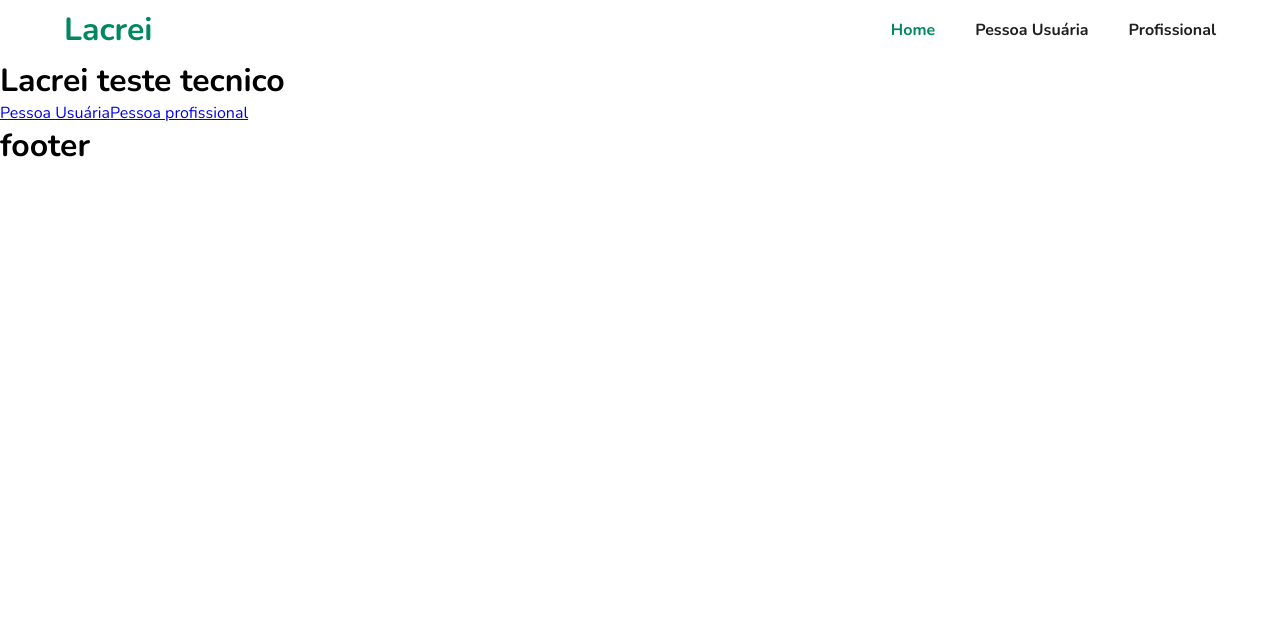
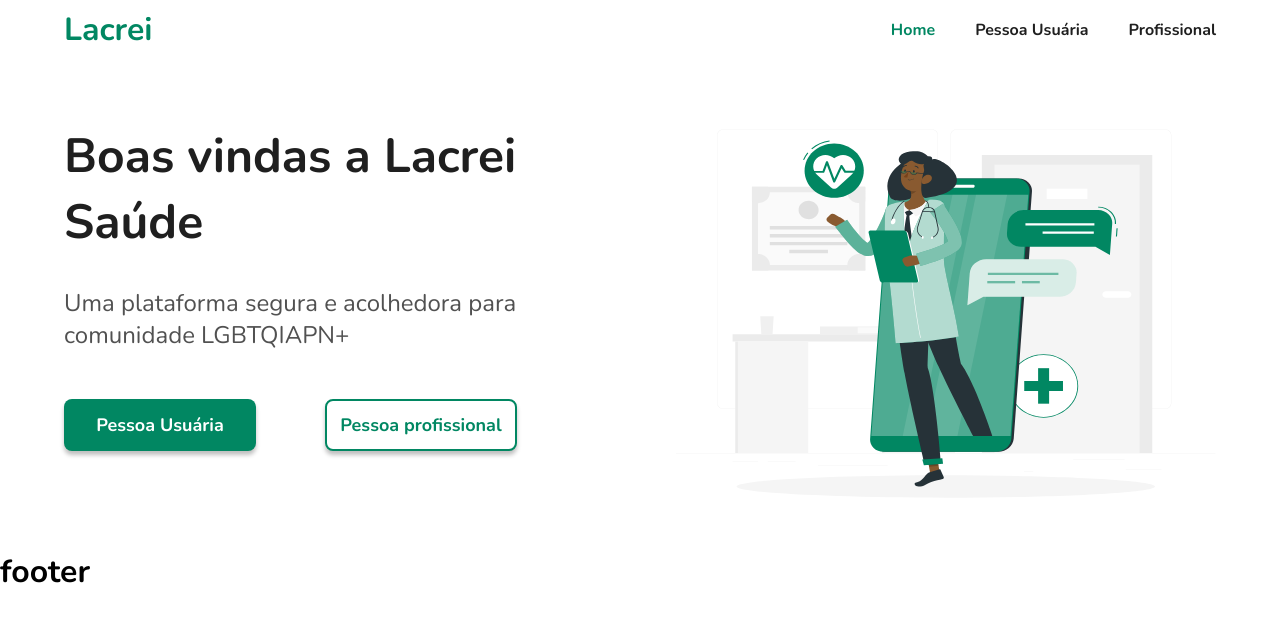
Before and after one commit to wspietro/ls-teste-tecnico, a Next.js app: page / in a window 1280 px wide. Shown: the top 622 px of the page. Built offline with nearby package versions, Linux system fonts and the light colour scheme.

Commit message:
:sparkles: feat: home desktop

```diff
--- a/src/app/page.tsx
+++ b/src/app/page.tsx
@@ -1,18 +1,33 @@
 'use client'
 
-import Link from 'next/link'
-import styled from 'styled-components'
+import Image from 'next/image'
+import {
+  HomeContainer,
+  Description,
+  ActionGroup,
+  ButtonPrimary,
+  ButtonSecondary,
+  ImageWrapper,
+} from './styles'
 
-const Title = styled.h1`
-  color: ${(p) => p.theme.white};
-`
+import HomeBanner from '../assets/home-banner.svg'
 
 export default function Home() {
   return (
-    <div>
-      <Title>Lacrei teste tecnico</Title>
-      <Link href="/user">Pessoa Usuária</Link>
-      <Link href="/professional">Pessoa profissional</Link>
-    </div>
+    <HomeContainer>
+      <Description>
+        <h1>Boas vindas a Lacrei Saúde</h1>
+        <p>Uma plataforma segura e acolhedora para comunidade LGBTQIAPN+</p>
+        <ActionGroup>
+          <ButtonPrimary href="/user">Pessoa Usuária</ButtonPrimary>
+          <ButtonSecondary href="/professional">
+            Pessoa profissional
+          </ButtonSecondary>
+        </ActionGroup>
+      </Description>
+      <ImageWrapper>
+        <Image src={HomeBanner} alt="home banner" quality={100} />
+      </ImageWrapper>
+    </HomeContainer>
   )
 }
--- /dev/null
+++ b/src/app/styles.ts
@@ -0,0 +1,81 @@
+import Link from 'next/link'
+import { styled } from 'styled-components'
+
+export const HomeContainer = styled.main`
+  display: flex;
+  justify-content: space-between;
+
+  background-color: ${(p) => p.theme.colors.white};
+  padding: 64px 64px 0px;
+
+  @media ${(p) => p.theme.queries.laptopAndSmaller} {
+    padding: 32px 32px 0px;
+  }
+
+  @media ${(p) => p.theme.queries.phoneAndSmaller} {
+    padding: 32px 32px 0px;
+  }
+`
+
+export const Description = styled.div`
+  max-width: 540px;
+
+  h1 {
+    color: ${(p) => p.theme.colors.black};
+    font-size: 48px;
+  }
+
+  p {
+    color: ${(p) => p.theme.colors['dark-gray']};
+    font-size: 24px;
+
+    margin-top: 32px;
+  }
+`
+
+export const ActionGroup = styled.div`
+  display: flex;
+  justify-content: space-between;
+
+  max-width: 453px;
+  margin-top: 48px;
+`
+
+const Button = styled(Link)`
+  all: unset;
+
+  width: 11.75rem;
+  padding: 0.75rem 0rem;
+  font-size: 1.125rem;
+  font-weight: 700;
+  box-shadow: 0px 4px 4px rgba(0, 0, 0, 0.25);
+  border-radius: 8px;
+  text-align: center;
+  transition: all 0.2s ease 0s;
+  border: 2px solid transparent;
+
+  cursor: pointer;
+
+  &:hover {
+    opacity: 0.7;
+  }
+`
+
+export const ButtonPrimary = styled(Button)`
+  background-color: ${(p) => p.theme.colors.primary};
+  color: ${(p) => p.theme.colors.white};
+`
+
+export const ButtonSecondary = styled(Button)`
+  background-color: ${(p) => p.theme.colors.white};
+  color: ${(p) => p.theme.colors.primary};
+  border-color: ${(p) => p.theme.colors.primary};
+`
+
+export const ImageWrapper = styled.div`
+  max-width: 540px;
+
+  img {
+    width: 100%;
+  }
+`
```
Also changed, not shown: src/assets/home-banner.svg (added).
